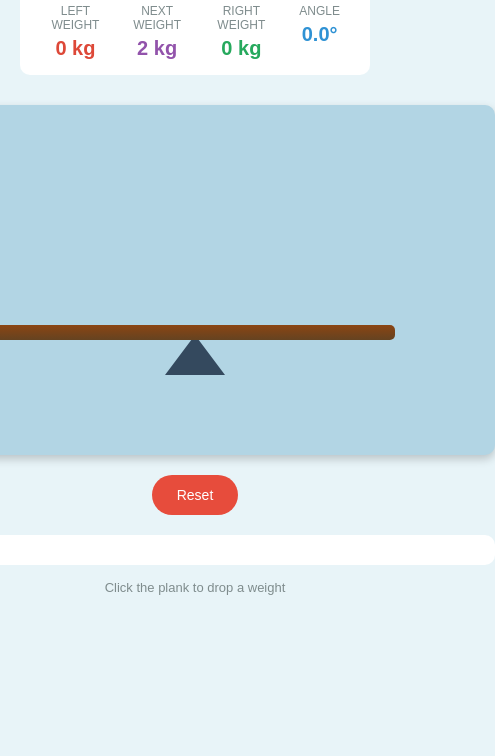
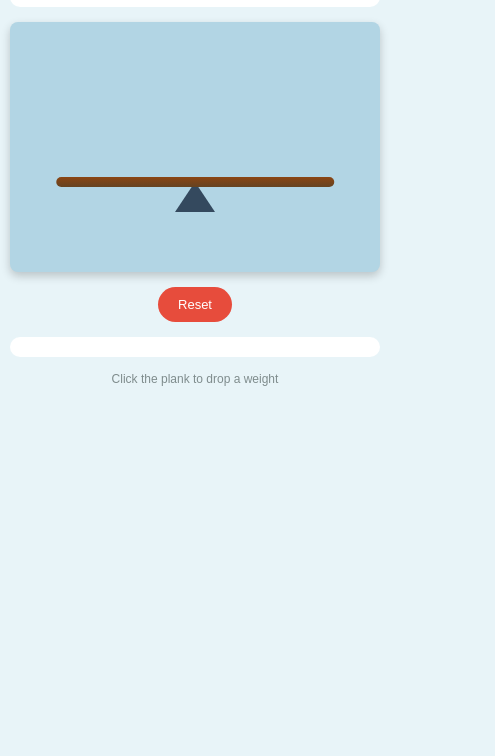
Before and after one commit to damlabuyukutnu/damla-nur-buyukutnu, a plain HTML site: page index.html in a window 390 px wide. Shown: the part 88-844 px from the top of the page, 495 px wide, since content can reach past the window. Drawn offline with Linux system fonts and the light colour scheme.

Commit message:
Add responsive design for seesaw and stats panel

```diff
--- a/style.css
+++ b/style.css
@@ -17,15 +17,20 @@ body {
 h1 {
     color: #2c3e50;
     margin-bottom: 20px;
+    text-align: center;
 }
 
 .panel {
     display: flex;
+    flex-wrap: wrap;
+    justify-content: center;
     gap: 30px;
     background: white;
     padding: 15px 30px;
     border-radius: 10px;
     margin-bottom: 30px;
+    width: 100%;
+    max-width: 600px;
 }
 
 .stat { text-align: center; }
@@ -49,7 +54,8 @@ h1 {
 
 .seesaw {
     position: relative;
-    width: 600px;
+    width: 100%;
+    max-width: 600px;
     height: 350px;
     background-color: rgb(178, 213, 228);
     border-radius: 10px;
@@ -73,7 +79,7 @@ h1 {
     position: absolute;
     bottom: 115px;
     left: 50%;
-    width: 400px;
+    width: min(400px, 70%);
     height: 15px;
     background: linear-gradient(to bottom, #8B4513, #654321);
     border-radius: 5px;
@@ -122,7 +128,8 @@ h1 {
 
 .log {
     margin-top: 20px;
-    width: 600px;
+    width: 100%;
+    max-width: 600px;
     max-height: 150px;
     overflow-y: auto;
     background: white;
@@ -146,4 +153,152 @@ h1 {
     margin-top: 15px;
     color: #7f8c8d;
     font-size: 13px;
+    text-align: center;
+    padding: 0 15px;
 }
+
+/* Responsive */
+/* Tablet */
+@media (max-width: 768px) {
+    body {
+        padding: 15px;
+    }
+
+    h1 {
+        font-size: 1.5rem;
+        margin-bottom: 15px;
+    }
+
+    .panel {
+        gap: 20px;
+        padding: 12px 20px;
+        margin-bottom: 20px;
+    }
+
+    .value {
+        font-size: 18px;
+    }
+
+    .seesaw {
+        height: 300px;
+    }
+
+    .pivot {
+        bottom: 70px;
+        border-left-width: 25px;
+        border-right-width: 25px;
+        border-bottom-width: 35px;
+    }
+
+    .plank {
+        bottom: 100px;
+        height: 12px;
+    }
+}
+
+/* Mobile */
+@media (max-width: 480px) {
+    body {
+        padding: 10px;
+    }
+
+    h1 {
+        font-size: 1.25rem;
+        margin-bottom: 10px;
+    }
+
+    .panel {
+        gap: 10px;
+        padding: 10px 15px;
+        margin-bottom: 15px;
+    }
+
+    .stat {
+        min-width: 70px;
+    }
+
+    .label {
+        font-size: 10px;
+    }
+
+    .value {
+        font-size: 14px;
+    }
+
+    .seesaw {
+        height: 250px;
+        border-radius: 8px;
+    }
+
+    .pivot {
+        bottom: 60px;
+        border-left-width: 20px;
+        border-right-width: 20px;
+        border-bottom-width: 30px;
+    }
+
+    .plank {
+        bottom: 85px;
+        height: 10px;
+        width: 75%;
+    }
+
+    .weight-object {
+        font-size: 8px;
+    }
+
+    .buttons {
+        margin-top: 15px;
+    }
+
+    .btn {
+        padding: 10px 20px;
+        font-size: 13px;
+    }
+
+    .log {
+        margin-top: 15px;
+        padding: 10px;
+        max-height: 120px;
+    }
+
+    .log-item {
+        font-size: 12px;
+    }
+
+    .info {
+        font-size: 12px;
+    }
+}
+
+/* Small Mobile */
+@media (max-width: 360px) {
+    .panel {
+        gap: 8px;
+        padding: 8px 10px;
+    }
+
+    .stat {
+        min-width: 60px;
+    }
+
+    .value {
+        font-size: 12px;
+    }
+
+    .seesaw {
+        height: 220px;
+    }
+
+    .pivot {
+        bottom: 50px;
+        border-left-width: 15px;
+        border-right-width: 15px;
+        border-bottom-width: 25px;
+    }
+
+    .plank {
+        bottom: 70px;
+        height: 8px;
+    }
+}
```
